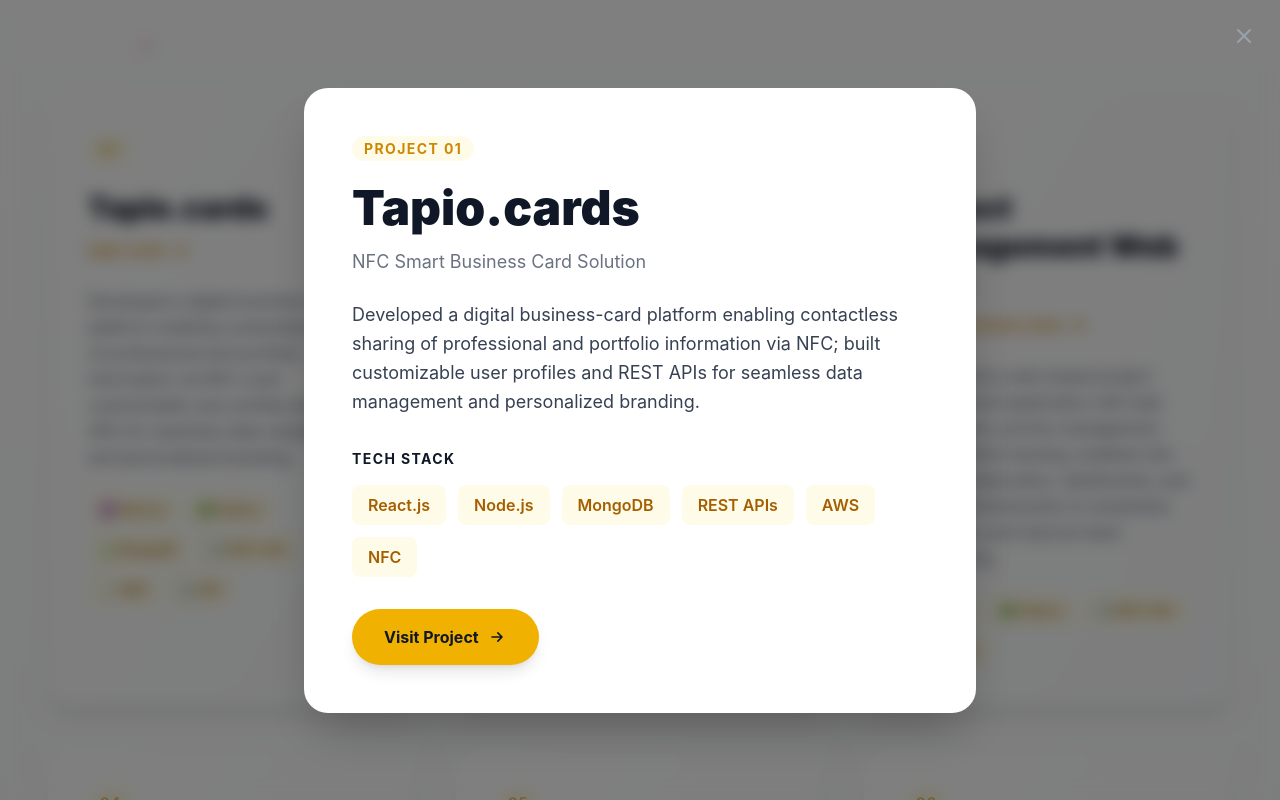
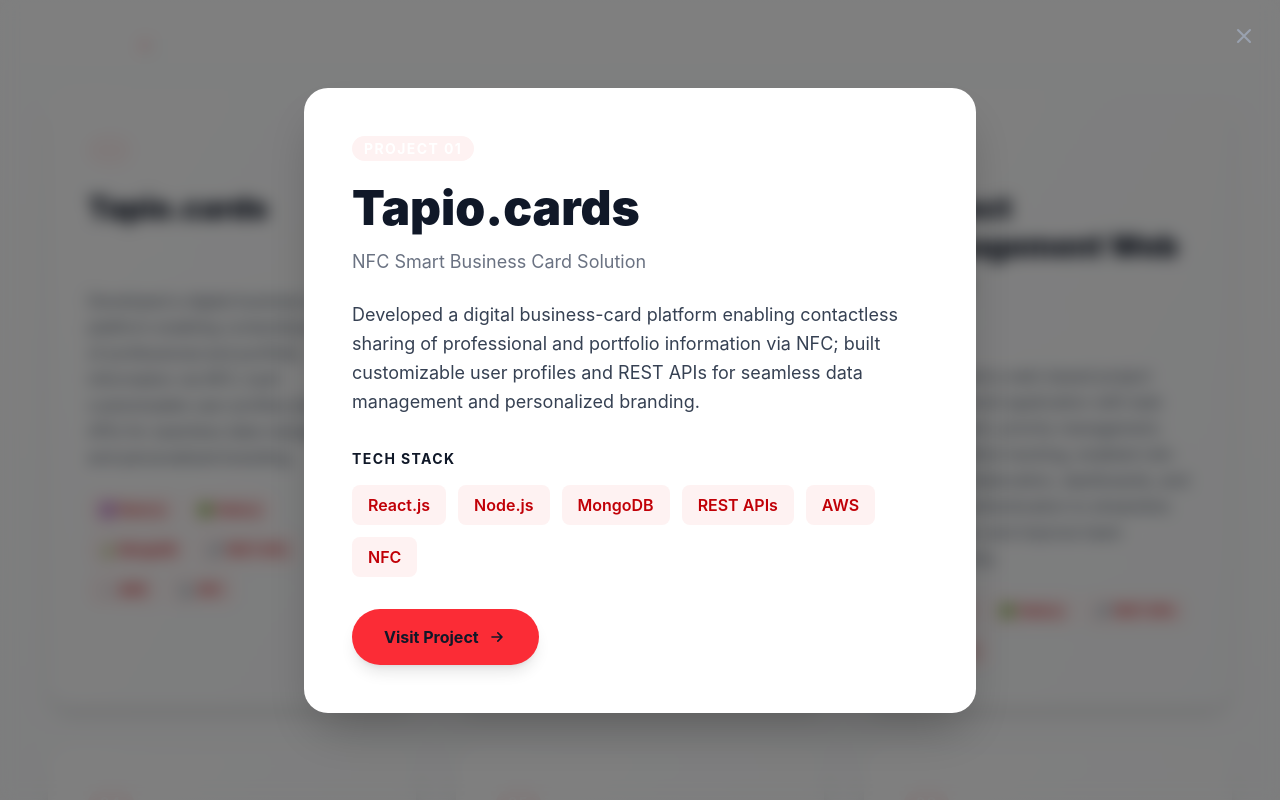
Before and after one commit to SnehaS-14/SnehaPortfortlio, a React (Vite) app: page / in a window 1280 px wide. Both pictures are taken after a click on the element 232 px from the left and 3739 px from the top of the page. Shown: the part 3339-4139 px from the top of the page. Built offline with nearby package versions, Linux system fonts and the light colour scheme.

Commit message:
Keep red color theme in Projects section

```diff
--- a/src/components/Projects.jsx
+++ b/src/components/Projects.jsx
@@ -33,7 +33,7 @@ const ProjectCard = ({ project, onClick, isMobile }) => {
 
   return (
     <motion.div
-      whileHover={{ y: -8, boxShadow: '0 20px 40px rgba(255, 215, 0, 0.2)' }}
+      whileHover={{ y: -8, boxShadow: '0 20px 40px rgba(255,42,42,0.2)' }}
       onClick={handleCardClick}
       onMouseEnter={() => setIsHovered(true)}
       onMouseLeave={() => setIsHovered(false)}
@@ -45,7 +45,7 @@ const ProjectCard = ({ project, onClick, isMobile }) => {
       >
         {/* Background gradient on hover */}
         <div
-          className={`absolute inset-0 bg-gradient-to-br from-yellow-50 to-transparent opacity-0 transition-opacity duration-300 ${
+          className={`absolute inset-0 bg-gradient-to-br from-red-50 to-transparent opacity-0 transition-opacity duration-300 ${
             isHovered ? 'opacity-100' : ''
           }`}
         />
@@ -54,7 +54,7 @@ const ProjectCard = ({ project, onClick, isMobile }) => {
         <div className="relative z-10">
           {/* Number and Icon */}
           <div className="flex items-center justify-between mb-6">
-            <span className="text-yellow-600 text-sm font-bold tracking-widest uppercase bg-yellow-50 px-3 py-1 rounded-full">
+            <span className="text-#ff2a2a text-sm font-bold tracking-widest uppercase bg-red-50 px-3 py-1 rounded-full">
               0{project.number}
             </span>
             <span className="text-2xl opacity-0 group-hover:opacity-100 transition-opacity duration-300">
@@ -63,7 +63,7 @@ const ProjectCard = ({ project, onClick, isMobile }) => {
           </div>
 
           {/* Title */}
-          <h3 className="text-2xl md:text-3xl font-black text-gray-900 mb-2 leading-tight group-hover:text-yellow-600 transition-colors duration-300">
+          <h3 className="text-2xl md:text-3xl font-black text-gray-900 mb-2 leading-tight group-hover:text-#ff2a2a transition-colors duration-300">
             {project.title}
           </h3>
 
@@ -76,7 +76,7 @@ const ProjectCard = ({ project, onClick, isMobile }) => {
               onClick={(e) => {
                 if (!isMobile) e.stopPropagation();
               }}
-              className="text-yellow-600 text-sm font-bold mb-6 hover:underline inline-flex items-center gap-2"
+              className="text-#ff2a2a text-sm font-bold mb-6 hover:underline inline-flex items-center gap-2"
             >
               {project.link}
               <span className="text-lg">↗</span>
@@ -94,7 +94,7 @@ const ProjectCard = ({ project, onClick, isMobile }) => {
               <motion.span
                 key={idx}
                 whileHover={{ scale: 1.1 }}
-                className="px-3 py-2 bg-yellow-50 text-yellow-700 text-xs font-semibold rounded-lg hover:bg-yellow-100 transition-all duration-300 flex items-center gap-1"
+                className="px-3 py-2 bg-red-50 text-red-700 text-xs font-semibold rounded-lg hover:bg-red-100 transition-all duration-300 flex items-center gap-1"
               >
                 <span>{techIcons[item] || '⚙️'}</span>
                 {item}
@@ -272,7 +272,7 @@ const Projects = () => {
 
             {/* Modal Content */}
             <div className="mb-6">
-              <span className="text-yellow-600 text-sm font-bold tracking-widest uppercase bg-yellow-50 px-3 py-1 rounded-full">
+              <span className="text-#ff2a2a text-sm font-bold tracking-widest uppercase bg-red-50 px-3 py-1 rounded-full">
                 Project 0{selectedProject.number}
               </span>
             </div>
@@ -298,7 +298,7 @@ const Projects = () => {
                 {selectedProject.tech.map((tech, idx) => (
                   <span
                     key={idx}
-                    className="px-4 py-2 bg-yellow-50 text-yellow-700 font-semibold rounded-lg hover:bg-yellow-100 transition-all"
+                    className="px-4 py-2 bg-red-50 text-red-700 font-semibold rounded-lg hover:bg-red-100 transition-all"
                   >
                     {tech}
                   </span>
@@ -312,7 +312,7 @@ const Projects = () => {
                 href={`https://${selectedProject.link}`}
                 target="_blank"
                 rel="noopener noreferrer"
-                className="inline-flex items-center gap-2 px-8 py-4 bg-yellow-500 text-gray-900 font-bold rounded-full hover:bg-yellow-600 transition-all transform hover:scale-105 shadow-lg"
+                className="inline-flex items-center gap-2 px-8 py-4 bg-red-500 text-gray-900 font-bold rounded-full hover:bg-#ff2a2a transition-all transform hover:scale-105 shadow-lg"
               >
                 Visit Project
                 <svg className="w-5 h-5" fill="none" stroke="currentColor" viewBox="0 0 24 24">
```
